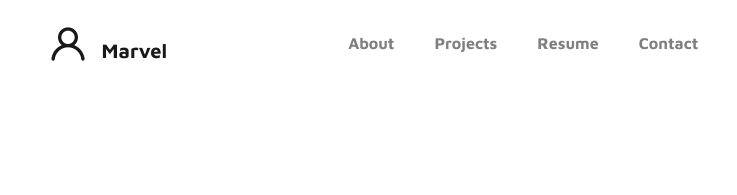
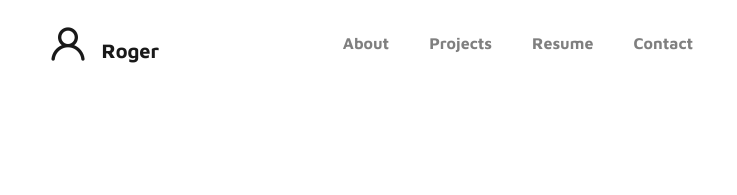
Before and after one commit to R3gm/portfolio1, a plain HTML site: page index.html in a window 1280 px wide. Shown: the top 195 px of the page, 45-782 px from the left. Drawn offline with Linux system fonts and the light colour scheme.

Commit message:
modified:   index.html

```diff
--- a/index.html
+++ b/index.html
@@ -29,7 +29,7 @@ https://www.tooplate.com/view/2115-marvel
     <!-- MENU -->
     <nav class="navbar navbar-expand-sm navbar-light">
         <div class="container">
-            <a class="navbar-brand" href="index.html"><i class='uil uil-user'></i> Marvel</a>
+            <a class="navbar-brand" href="index.html"><i class='uil uil-user'></i> Roger</a>
 
             <button class="navbar-toggler" type="button" data-toggle="collapse" data-target="#navbarNav" aria-controls="navbarNav" aria-expanded="false"
                 aria-label="Toggle navigation">
```
